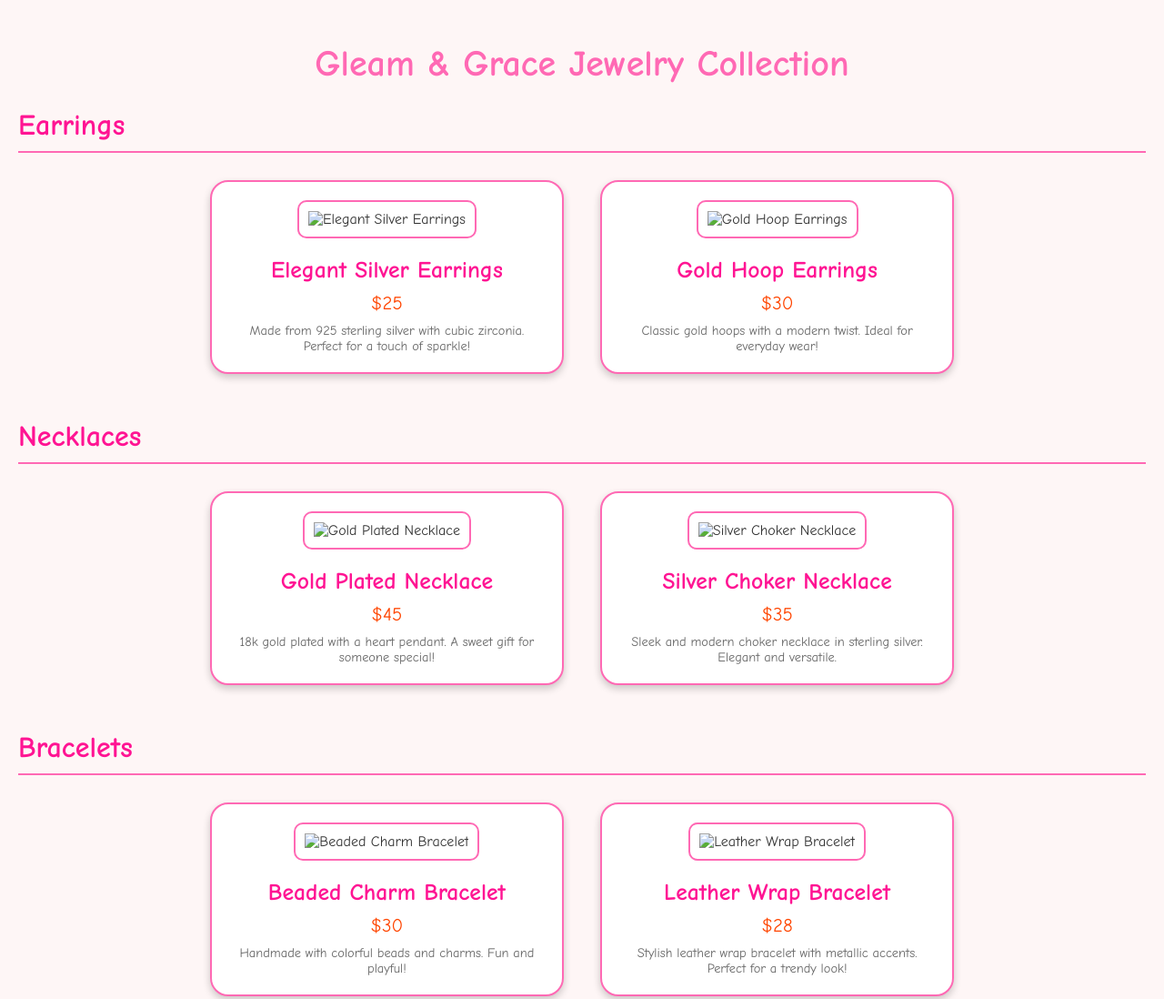
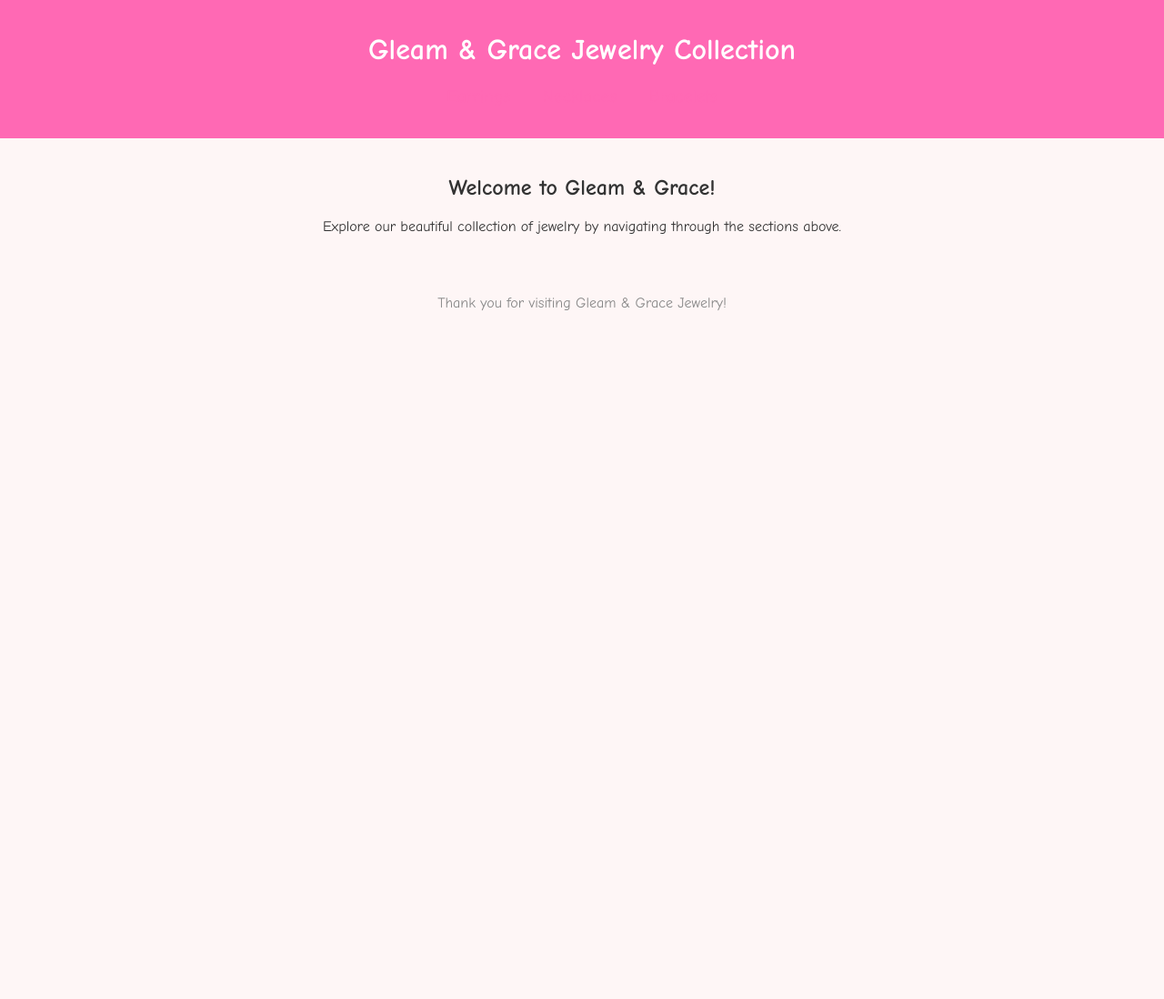
Before and after one commit to yc17878/Sakura_Jewelry, a plain HTML site: page index.html in a window 1280 px wide. Shown: the top 1098 px of the page at 91% size. After the commit the page ends 800 px from the top, so only its background shows below. Drawn offline with Linux system fonts and the light colour scheme.

Commit message:
Update index.html

```diff
--- a/index.html
+++ b/index.html
@@ -8,74 +8,31 @@
         body {
             font-family: 'Comic Sans MS', cursive, sans-serif;
             margin: 0;
-            padding: 20px;
+            padding: 0;
             background-color: #fef6f6;
             color: #333;
         }
-        h1 {
+        header {
+            background-color: #ff69b4;
+            color: white;
+            padding: 15px;
             text-align: center;
+        }
+        nav {
+            margin: 20px 0;
+        }
+        nav a {
             color: #ff69b4;
-            font-size: 2.5em;
-            margin-bottom: 20px;
+            text-decoration: none;
+            margin: 0 15px;
+            font-size: 1.2em;
         }
-        .section {
-            margin-bottom: 40px;
-        }
-        .section h2 {
-            color: #ff1493;
-            font-size: 2em;
-            border-bottom: 2px solid #ff69b4;
-            padding-bottom: 10px;
-            margin-bottom: 20px;
+        nav a:hover {
+            text-decoration: underline;
         }
         .container {
-            display: flex;
-            flex-wrap: wrap;
-            gap: 20px;
-            justify-content: center;
-        }
-        .product {
-            background: #fff;
-            margin: 10px;
             padding: 20px;
-            border-radius: 15px;
-            box-shadow: 0 4px 8px rgba(0,0,0,0.2);
-            width: calc(33% - 20px);
-            box-sizing: border-box;
             text-align: center;
-            transition: transform 0.3s, box-shadow 0.3s;
-            border: 2px solid #ff69b4;
-            border-radius: 20px;
-        }
-        .product:hover {
-            transform: scale(1.05);
-            box-shadow: 0 6px 12px rgba(0,0,0,0.3);
-        }
-        .product img {
-            max-width: 100%;
-            border-radius: 10px;
-            border: 2px solid #ff69b4;
-            padding: 10px;
-            background: #fff;
-            margin-bottom: 10px;
-        }
-        .product h3 {
-            margin: 10px 0;
-            color: #ff1493;
-            font-size: 1.6em;
-        }
-        .product p {
-            margin: 0;
-            color: #555;
-        }
-        .product .price {
-            font-size: 1.3em;
-            color: #ff4500;
-            margin: 10px 0;
-        }
-        .product .description {
-            font-size: 0.9em;
-            color: #666;
         }
         .footer {
             text-align: center;
@@ -83,82 +40,23 @@
             font-size: 1em;
             color: #888;
         }
-        @media (max-width: 768px) {
-            .product {
-                width: calc(50% - 20px);
-            }
-        }
-        @media (max-width: 480px) {
-            .product {
-                width: 100%;
-            }
-        }
     </style>
 </head>
 <body>
-    <h1>Gleam & Grace Jewelry Collection</h1>
+    <header>
+        <h1>Gleam & Grace Jewelry Collection</h1>
+        <nav>
+            <a href="earrings.html">Earrings</a>
+            <a href="necklaces.html">Necklaces</a>
+            <a href="bracelets.html">Bracelets</a>
+            <!-- Add more links as needed -->
+        </nav>
+    </header>
 
-    <!-- Earrings Section -->
-    <div class="section" id="earrings">
-        <h2>Earrings</h2>
-        <div class="container">
-            <div class="product">
-                <img src="earring1.jpg" alt="Elegant Silver Earrings">
-                <h3>Elegant Silver Earrings</h3>
-                <p class="price">$25</p>
-                <p class="description">Made from 925 sterling silver with cubic zirconia. Perfect for a touch of sparkle!</p>
-            </div>
-            <div class="product">
-                <img src="earring2.jpg" alt="Gold Hoop Earrings">
-                <h3>Gold Hoop Earrings</h3>
-                <p class="price">$30</p>
-                <p class="description">Classic gold hoops with a modern twist. Ideal for everyday wear!</p>
-            </div>
-            <!-- Add more earrings here -->
-        </div>
+    <div class="container">
+        <h2>Welcome to Gleam & Grace!</h2>
+        <p>Explore our beautiful collection of jewelry by navigating through the sections above.</p>
     </div>
-
-    <!-- Necklaces Section -->
-    <div class="section" id="necklaces">
-        <h2>Necklaces</h2>
-        <div class="container">
-            <div class="product">
-                <img src="necklace1.jpg" alt="Gold Plated Necklace">
-                <h3>Gold Plated Necklace</h3>
-                <p class="price">$45</p>
-                <p class="description">18k gold plated with a heart pendant. A sweet gift for someone special!</p>
-            </div>
-            <div class="product">
-                <img src="necklace2.jpg" alt="Silver Choker Necklace">
-                <h3>Silver Choker Necklace</h3>
-                <p class="price">$35</p>
-                <p class="description">Sleek and modern choker necklace in sterling silver. Elegant and versatile.</p>
-            </div>
-            <!-- Add more necklaces here -->
-        </div>
-    </div>
-
-    <!-- Bracelets Section -->
-    <div class="section" id="bracelets">
-        <h2>Bracelets</h2>
-        <div class="container">
-            <div class="product">
-                <img src="bracelet1.jpg" alt="Beaded Charm Bracelet">
-                <h3>Beaded Charm Bracelet</h3>
-                <p class="price">$30</p>
-                <p class="description">Handmade with colorful beads and charms. Fun and playful!</p>
-            </div>
-            <div class="product">
-                <img src="bracelet2.jpg" alt="Leather Wrap Bracelet">
-                <h3>Leather Wrap Bracelet</h3>
-                <p class="price">$28</p>
-                <p class="description">Stylish leather wrap bracelet with metallic accents. Perfect for a trendy look!</p>
-            </div>
-            <!-- Add more bracelets here -->
-        </div>
-    </div>
-
-    <!-- More Sections as Needed -->
 
     <div class="footer">
         <p>Thank you for visiting Gleam & Grace Jewelry!</p>
```
